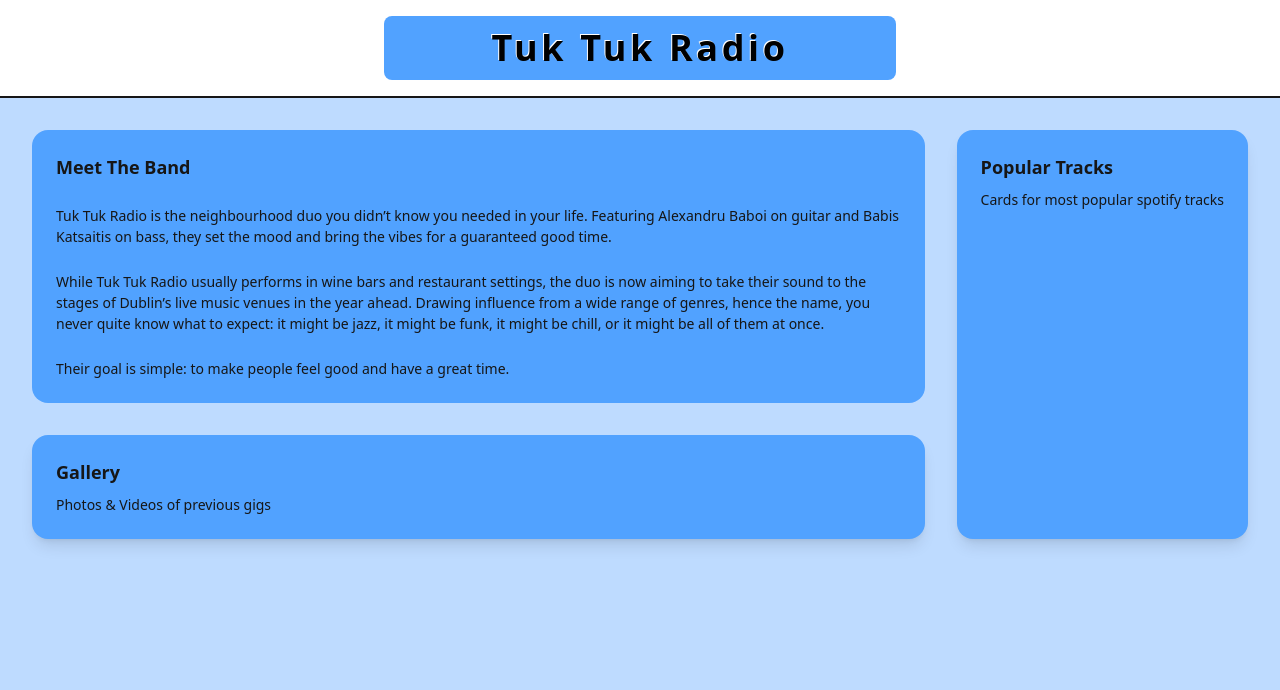
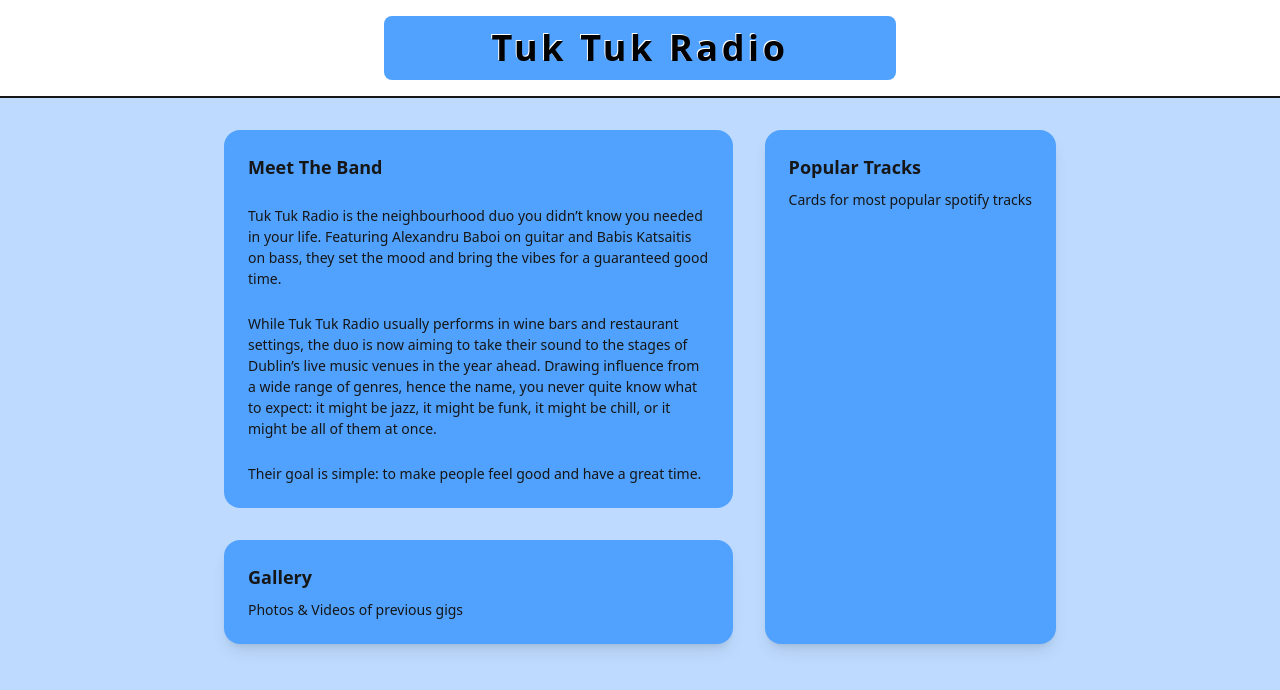
Before and after one commit to MossDog/Tuk-Tuk-Radio, a Next.js app: page / in a window 1280 px wide. Shown: the top 690 px of the page. Built offline with nearby package versions, Linux system fonts and the light colour scheme.

Commit message:
Title change + dynamic padding in layout

```diff
--- a/app/layout.tsx
+++ b/app/layout.tsx
@@ -14,8 +14,8 @@ const geistMono = Geist_Mono({
 });
 
 export const metadata: Metadata = {
-  title: "BAB",
-  description: "This is the main webpage for BAB",
+  title: "Tuk Tuk Radio",
+  description: "This is the main webpage for Tuk Tuk Radio",
 };
 
 export default function RootLayout({
@@ -30,7 +30,7 @@ export default function RootLayout({
         <TopBar />
 
         {/* Main content area */}
-        <main className="relative min-h-[calc(100vh-4rem)]">
+        <main className="relative min-h-[calc(100vh-4rem)] px-[15vw]">
           {children}
         </main>
       </body>
```
